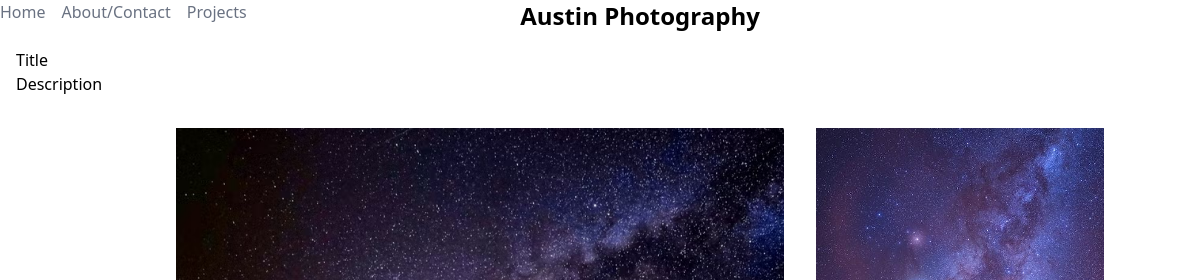
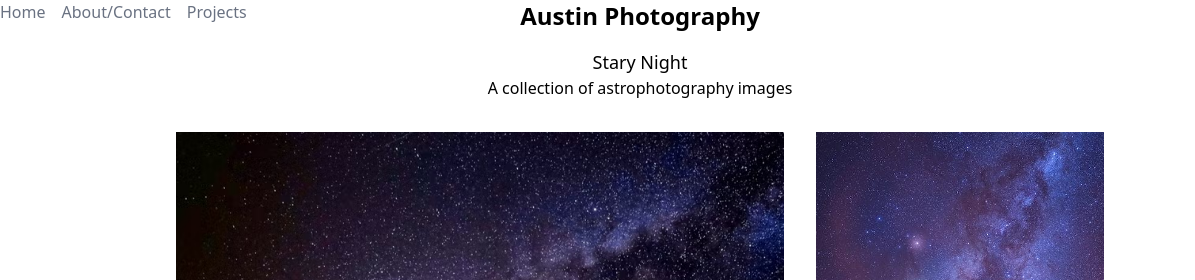
Before and after one commit to Bro-dep/CSE4500FinalProject, a plain HTML site: page phototemplate.html in a window 1280 px wide. Shown: the top 280 px of the page, 0-1195 px from the left. Drawn offline with nearby package versions, Linux system fonts and the light colour scheme.

Commit message:
Update phototemplate.html
fix title

```diff
--- a/phototemplate.html
+++ b/phototemplate.html
@@ -73,9 +73,9 @@
       </nav>
     </div>
     <!--main content-->
-    <div class="container mx-auto p-4">
-      <h1>Title</h1>
-      <p>Description</p>
+    <div class="container mx-auto p-4 text-center">
+      <h1 class="font-medium text-lg">Stary Night</h1>
+      <p class="font-light">A collection of astrophotography images</p>
     </div>
     <div
       class="grid grid-flow-row grid-cols-3
```
